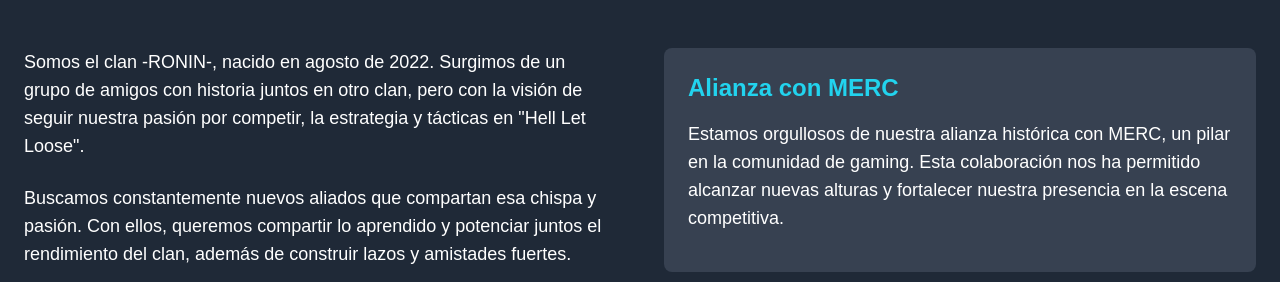
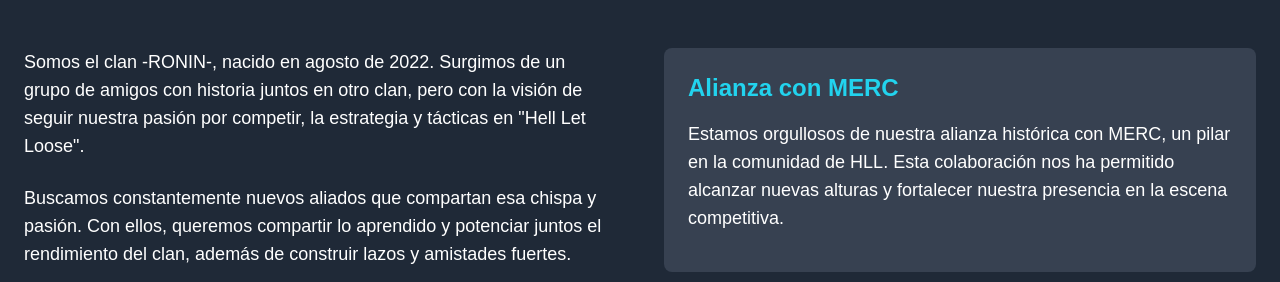
Before and after one commit to HU-CODERS/RoninWeb, a React (Vite) app: page / in a window 1280 px wide. Shown: the part 920-1202 px from the top of the page. Built offline with nearby package versions, Linux system fonts and the light colour scheme.

Commit message:
about ronin fix

```diff
--- a/src/pages/Home.tsx
+++ b/src/pages/Home.tsx
@@ -103,7 +103,7 @@ export default function RoninLandingPage() {
               <div className="bg-gray-700 p-6 rounded-lg">
                 <h3 className="text-2xl font-semibold mb-4 text-cyan-400">Alianza con MERC</h3>
                 <p className="text-lg mb-4">
-                  Estamos orgullosos de nuestra alianza histórica con MERC, un pilar en la comunidad de gaming. Esta colaboración nos ha permitido alcanzar nuevas alturas y fortalecer nuestra presencia en la escena competitiva.
+                  Estamos orgullosos de nuestra alianza histórica con MERC, un pilar en la comunidad de HLL. Esta colaboración nos ha permitido alcanzar nuevas alturas y fortalecer nuestra presencia en la escena competitiva.
                 </p>
               </div>
             </div>
```
